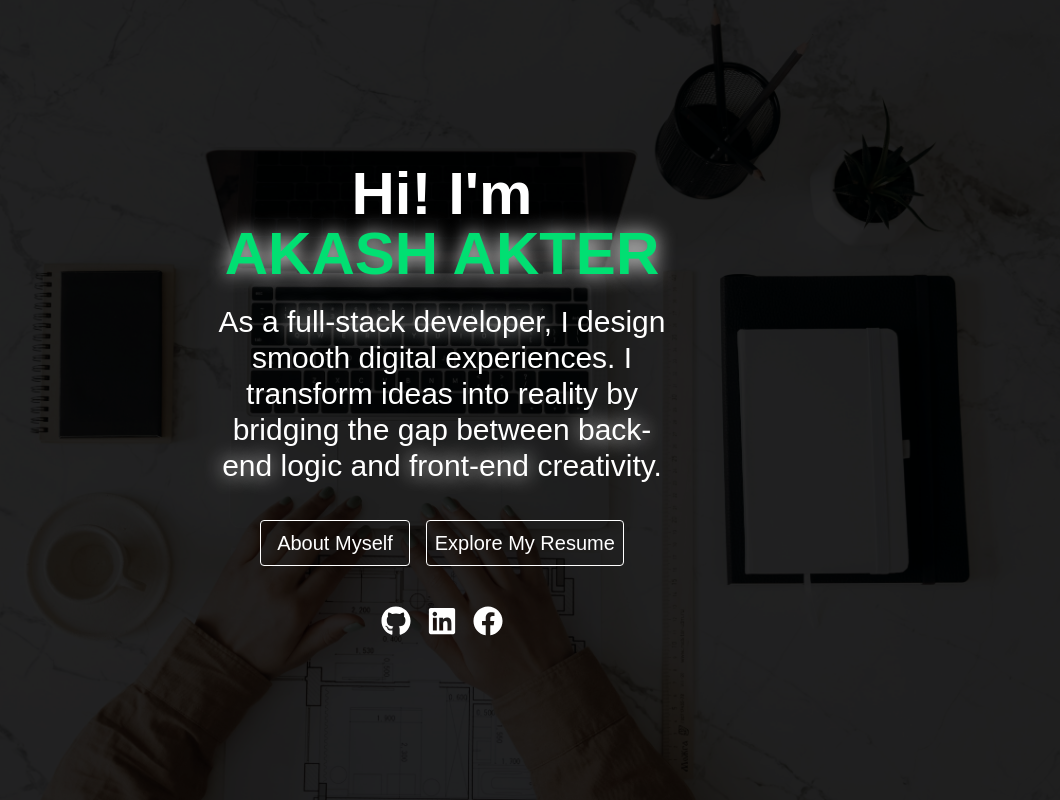
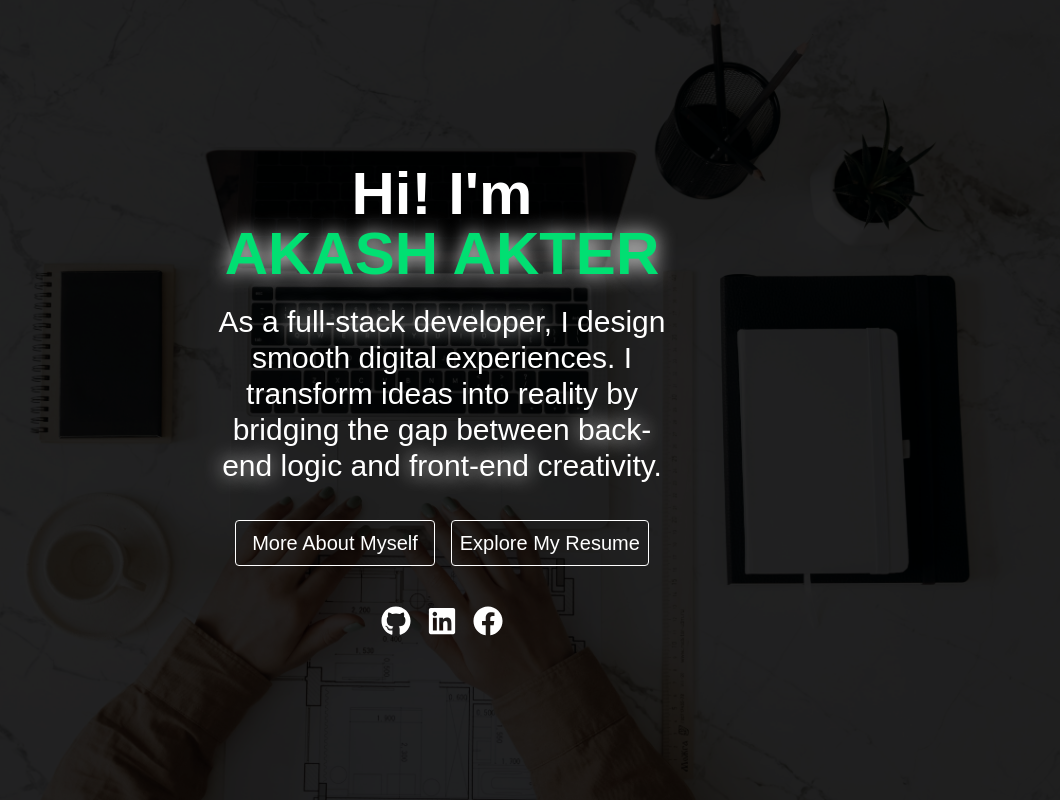
Before and after one commit to AkashAkter/akash-akter-portfolio, a Next.js app: page / in a window 1280 px wide. Shown: the whole page, without its empty margins (198-1258 px from the left). Built offline with nearby package versions, Linux system fonts and the light colour scheme; a web font is replaced by a local one.

Commit message:
Minor Update

```diff
--- a/src/app/page.tsx
+++ b/src/app/page.tsx
@@ -56,7 +56,7 @@ export default function Home() {
             <div className="flex justify-center gap-4 flex-wrap py-4">
               <Link href="/About">
                 <button className="text-xl border px-4 py-2 text-white rounded hover:bg-white hover:border-success hover:text-success hover:shadow-[0_0_10px_#fff,_0_0_40px_#fff,_0_0_80px_#fff] transition-all duration-300">
-                  About Myself
+                  More About Myself
                 </button>
               </Link>
               <button
```
